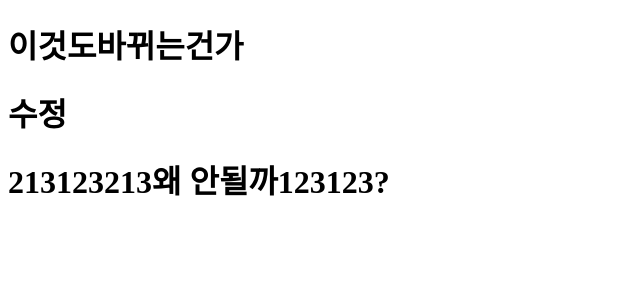
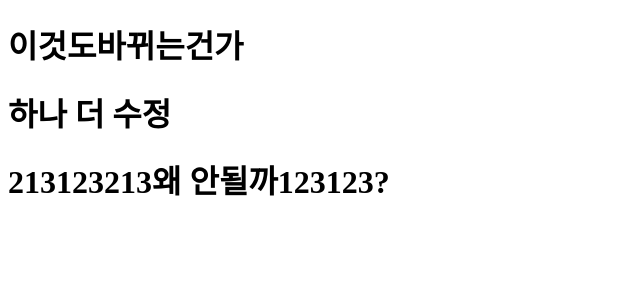
Before and after one commit to WeTheGo/wethego_gitTest, a React app in the folder frontend/: page / in a window 1280 px wide. Shown: the top 300 px of the page, without its empty margins (0-640 px from the left). Built offline with nearby package versions, Linux system fonts and the light colour scheme.

Commit message:
해치웠나22

```diff
--- a/frontend/src/App.js
+++ b/frontend/src/App.js
@@ -4,7 +4,7 @@ export default function App() {
   return (
     <div>
       <h1>
-        수정
+        하나 더 수정
       </h1>
     </div>
   );
```
